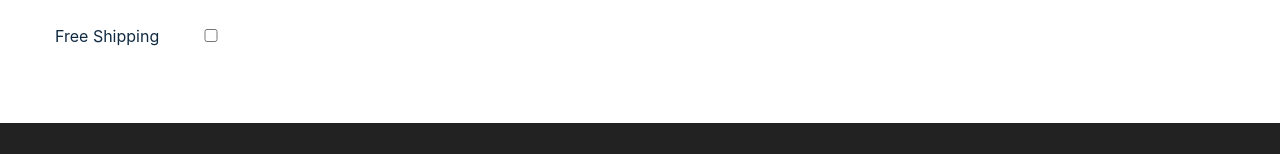
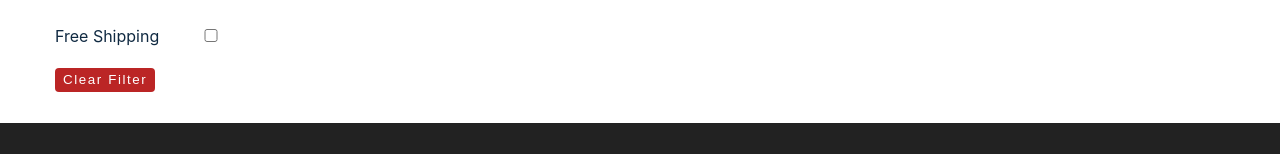
Before and after one commit to NargesNavidi/ecommerce-react, a React (Create React App) app: page /products in a window 1280 px wide. Shown: the part 661-815 px from the top of the page. Built offline with nearby package versions, Linux system fonts and the light colour scheme; no server answers; the HTML template or start-up script is replaced by a standard one.

Commit message:
Added a clear filter button to invoke clearFilters function. Dispatched an action in filter_context where we have clearFilters, also created an action for it to change all the filters data to the default version except the max and min price

```diff
--- a/src/components/Filters.js
+++ b/src/components/Filters.js
@@ -144,6 +144,9 @@ const Filters = () => {
           </div>
           {/* end of shipping */}
         </form>
+        <button className='clear-btn' type='button' onClick={clearFilters}>
+          clear filter
+        </button>
       </div>
     </Wrapper>
   )
```
